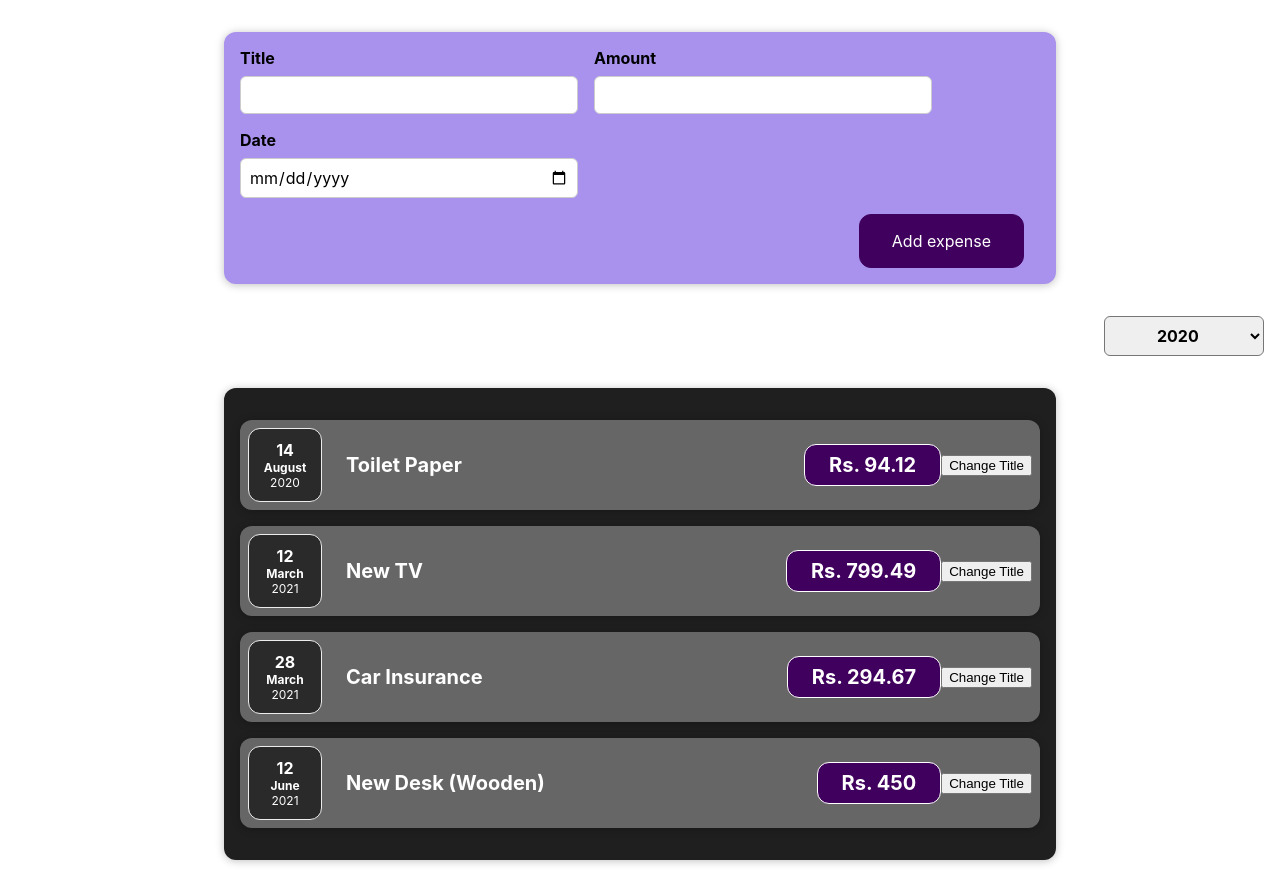
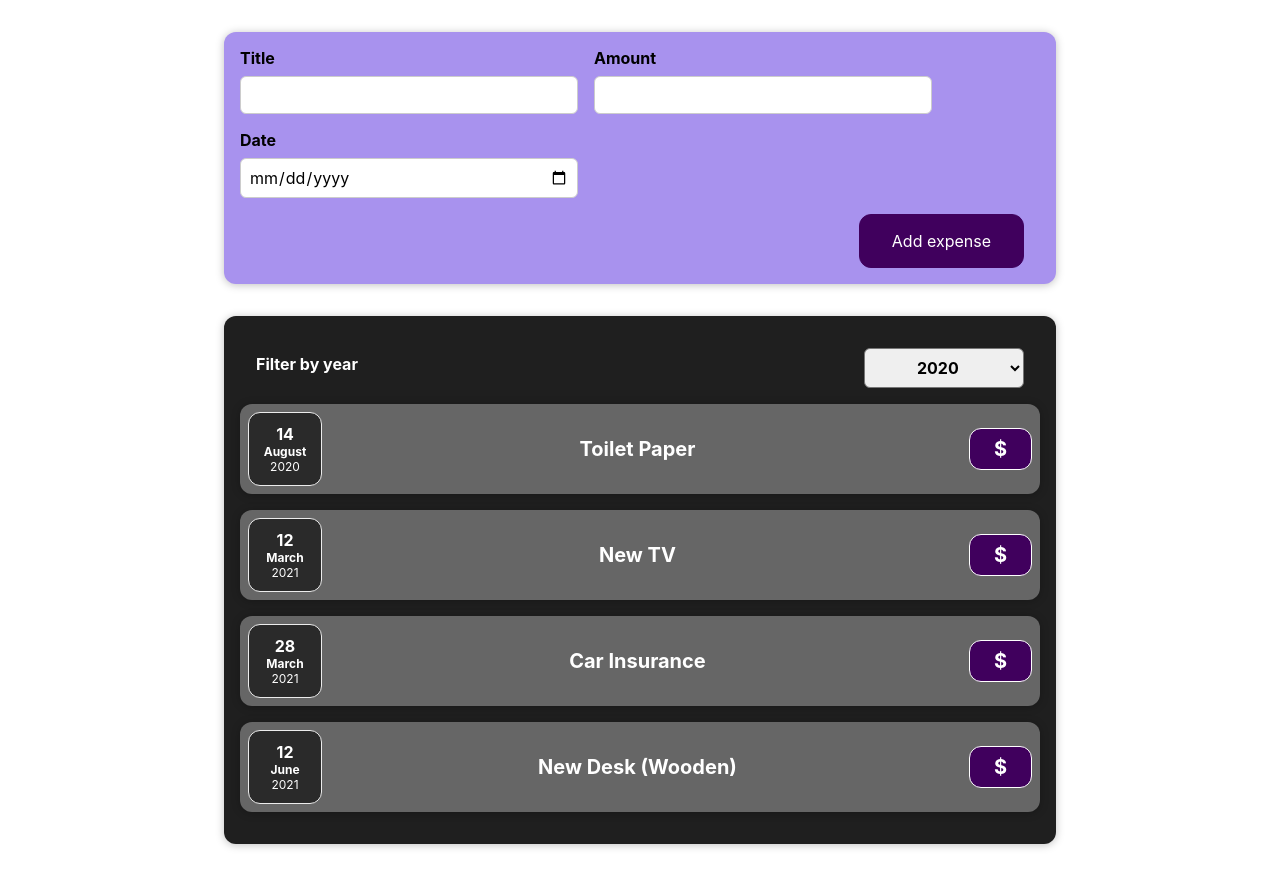
Before and after one commit to AnuvaPandya/Expense-Tracker, a React (Create React App) app: page / in a window 1280 px wide. Built offline with nearby package versions, Linux system fonts and the light colour scheme.

Commit message:
filter and form completed

```diff
--- a/src/components/Expenses/ExpenseItem.js
+++ b/src/components/Expenses/ExpenseItem.js
@@ -4,21 +4,13 @@
 import Card from "../UI/Card";
 
 const ExpenseItem = (props) => {
-  const [title, setTitle] = useState(props.title);
-
-  const clickHandler = () => {
-    setTitle("Updated");
-    console.log("title updated!");
-  };
-
   return (
-    <Card className="expense-item">
+    <Card className='expense-item'>
       <ExpenseDate date={props.date} />
-      <div className="expense-item__description">
-        <h2 className="expense-item h2">{title}</h2>
-        <div className="expense-item__price">Rs. {props.amt}</div>
+      <div className='expense-item__description'>
+        <h2>{props.title}</h2>
+        <div className='expense-item__price'>${props.amount}</div>
       </div>
-      <button onClick={() => setTitle(clickHandler)}>Change Title</button>
     </Card>
   );
 };
--- a/src/components/Expenses/Expenses.js
+++ b/src/components/Expenses/Expenses.js
@@ -13,9 +13,8 @@
 
   return (
     <div>
+      <Card className="expenses">
       <ExpenseFilter selected={filteredYear} onChangeFilter={filterChangeHandler} />
-
-      <Card className="expenses">
         <ExpenseItem
           title={props.items[0].title}
           amt={props.items[0].amount}
```
